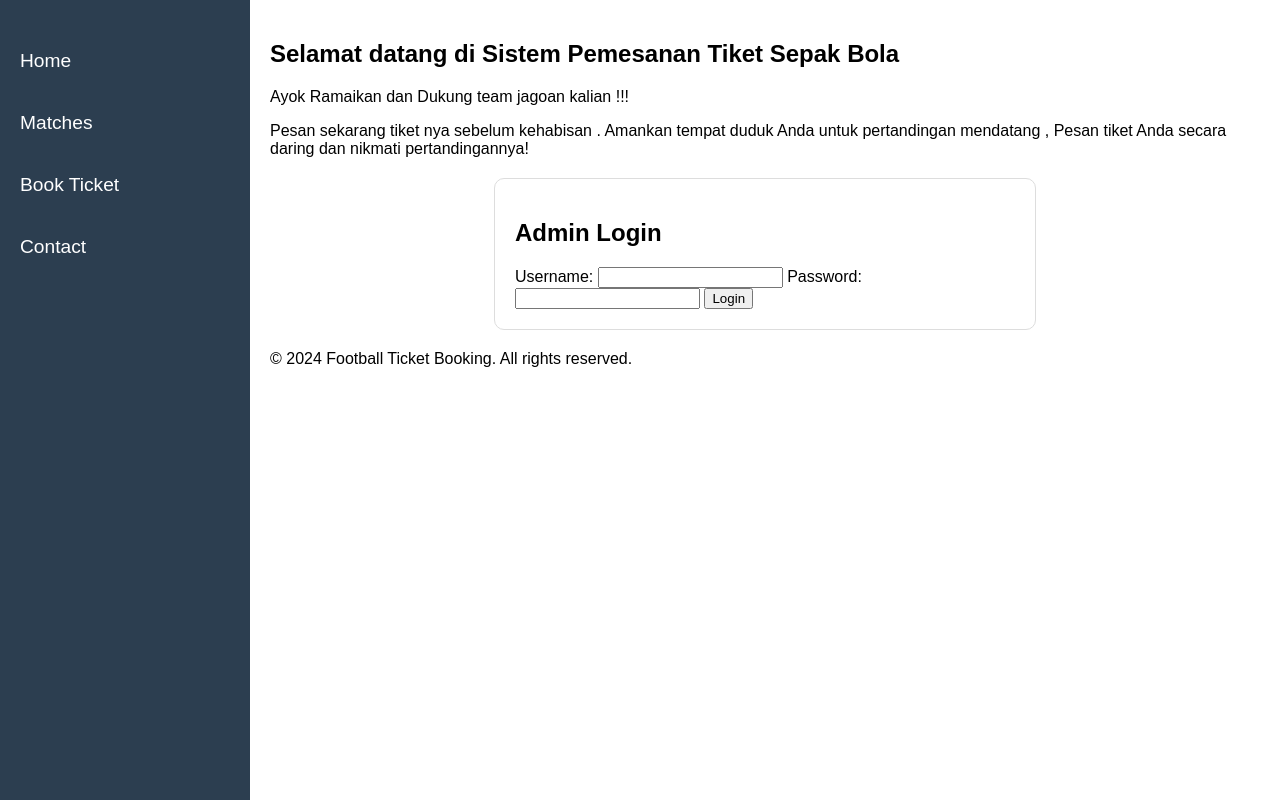
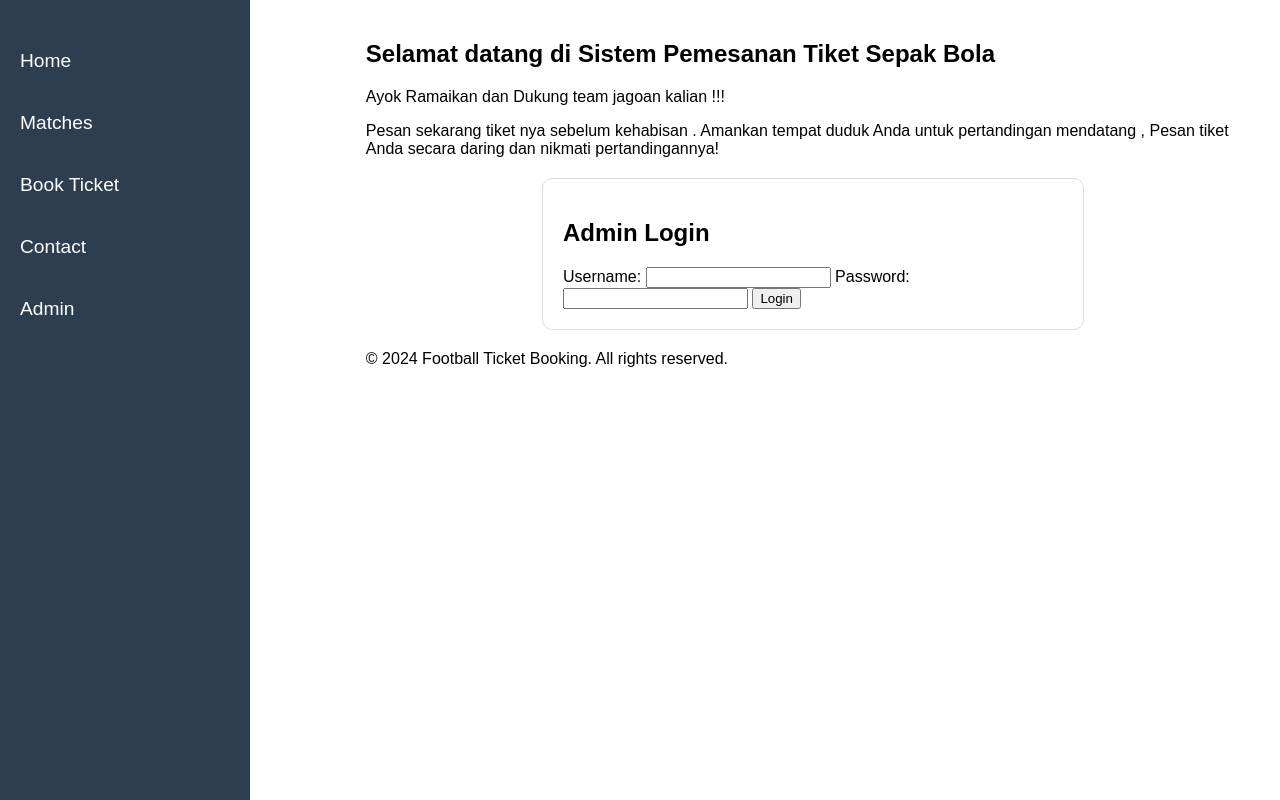
Before and after one commit to Cuqonk/Tugas-KELOMPOK-Football-Ticket-Booking-System-Institu_Prima_Bangsa, a plain HTML site: page index.html in a window 1280 px wide. Drawn offline with Linux system fonts and the light colour scheme.

Commit message:
Update index.html

```diff
--- a/index.html
+++ b/index.html
@@ -14,9 +14,15 @@
             <li><a href="#" onclick="showSection('matches')">Matches</a></li>
             <li><a href="#" onclick="showSection('book-ticket')">Book Ticket</a></li>
             <li><a href="#" onclick="showSection('contact')">Contact</a></li>
+            <li><a href="#" onclick="showSection('admin-login')">Admin</a></li>
         </ul>
     </div>
-
+     <div id="admin-sidebar">
+        <ul>
+            <li><a href="#" onclick="showSection('admin-panel')">Admin Panel</a></li>
+            <li><a href="#" onclick="handleAdminLogout()">Logout</a></li>
+        </ul>
+    </div>
     <button class="toggle-btn" onclick="toggleSidebar()">☰</button>
 
     <div class="content">
```
